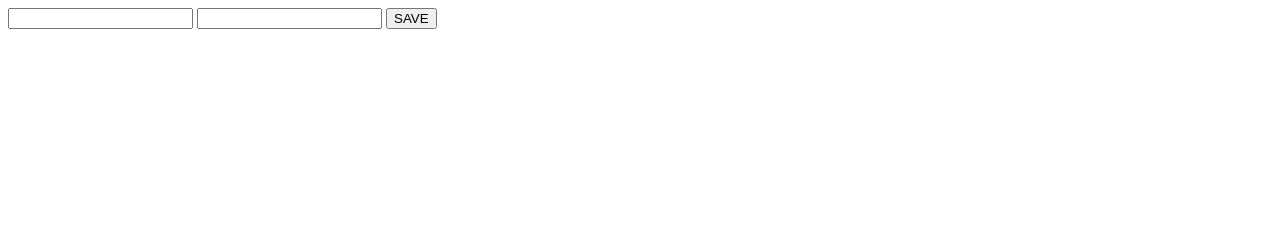
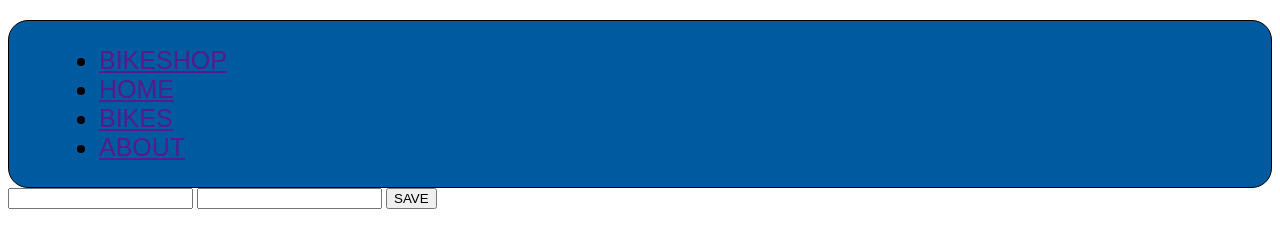
Before and after one commit to Bair471/main, a website: page frontend/index.html in a window 1280 px wide. Drawn offline with Linux system fonts and the light colour scheme.

Commit message:
Commit 50

```diff
--- /dev/null
+++ b/frontend/index.css
@@ -0,0 +1,10 @@
+#menu {
+    font-size: 25px;
+    font-family: sans-serif;
+    font-style: normal;
+    border: 1px black solid;
+    padding: 0px 0px 0px 50px;
+    border-radius: 20px;
+    background-color: #005aa0;
+    margin-top: 20px;
+}
--- a/frontend/index.html
+++ b/frontend/index.html
@@ -3,9 +3,21 @@
 <head>
     <meta charset="UTF-8">
     <meta name="viewport" content="width=device-width, initial-scale=1.0">
+    <link rel="stylesheet" href="index.css">
     <title>Document</title>
 </head>
 <body>
+    <div class="container">
+        <nav id="menu">
+            <ul>
+                <li class="BIKESHOP"><a href="">BIKESHOP</a></li>
+                <li><a href="">HOME</a></li>
+                <li><a href="">BIKES</a></li>
+                <li><a href="">ABOUT</a></li>
+            </ul>
+        </nav>
+    </div>
+
     <input type="text" id="info">
     <input type="text" id="brand">
     <button onclick="handleSave()">SAVE</button>
```
Also changed, not shown: backend/index.html (+0 -10 lines).
